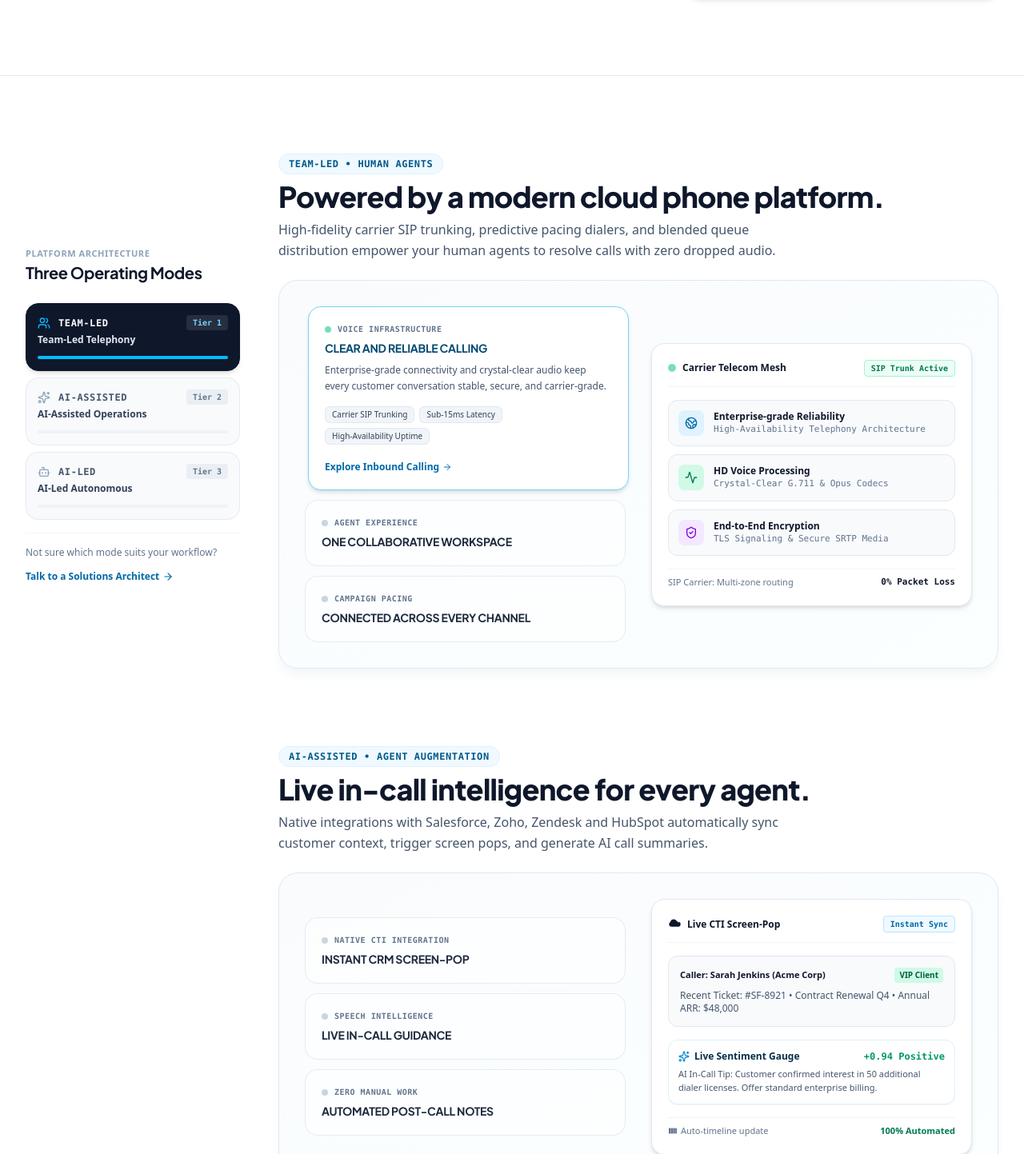
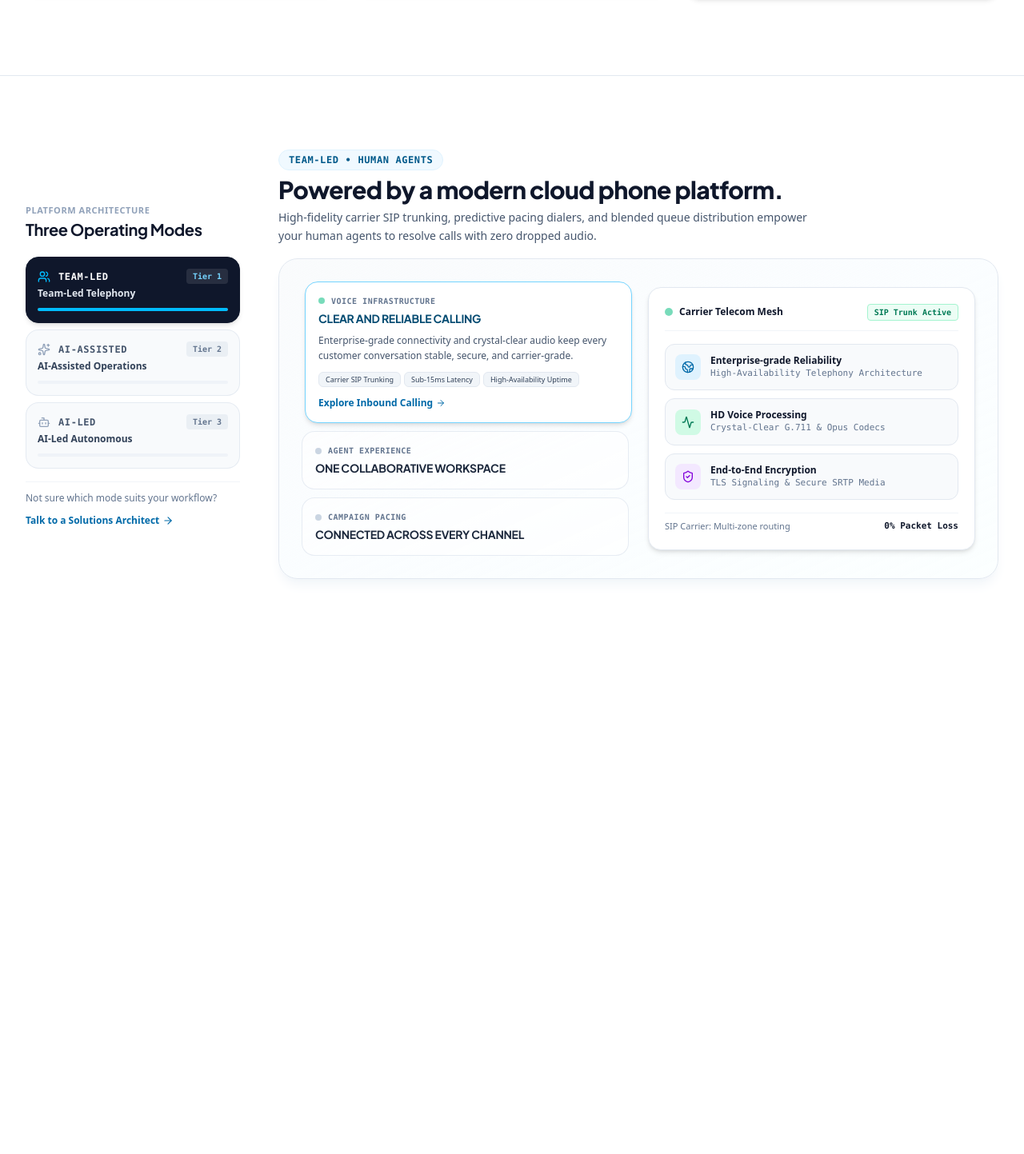
Before and after one commit to kamaralamkhan/cxdynamic, a Next.js app: page / in a window 1280 px wide. Shown: the part 5147-6590 px from the top of the page at 80% size. Built offline with nearby package versions, Linux system fonts and the light colour scheme.

Commit message:
fix(modes): pin section during scroll until Tier 3 completes

```diff
--- a/src/components/PlatformModesSection.tsx
+++ b/src/components/PlatformModesSection.tsx
@@ -159,14 +159,13 @@ const MODES: PlatformMode[] = [
 
 export default function PlatformModesSection() {
   const containerRef = useRef<HTMLDivElement>(null);
-  const sectionRefs = useRef<(HTMLDivElement | null)[]>([]);
 
   const [activeModeIdx, setActiveModeIdx] = useState(0);
   const [activeSubFeatureIdx, setActiveSubFeatureIdx] = useState(0);
-  const [progressFills, setProgressFills] = useState<number[]>([100, 0, 0]);
+  const [progressFills, setProgressFills] = useState<number[]>([0, 0, 0]);
   const [isManualScroll, setIsManualScroll] = useState(false);
 
-  // Track vertical scroll position and update progress bars
+  // Synchronize pinned scroll progress with the 3 tiers
   useEffect(() => {
     let ticking = false;
 
@@ -183,53 +182,51 @@ export default function PlatformModesSection() {
     const updateScrollProgress = () => {
       if (!containerRef.current) return;
 
+      const rect = containerRef.current.getBoundingClientRect();
       const viewportHeight = window.innerHeight;
-      const triggerPoint = viewportHeight * 0.45;
-      const containerRect = containerRef.current.getBoundingClientRect();
+      const runwayHeight = rect.height - viewportHeight;
 
-      // If user hasn't reached the platform modes section yet, stay on Tier 1
-      if (containerRect.top > triggerPoint) {
-        setProgressFills([0, 0, 0]);
-        if (!isManualScroll) {
-          setActiveModeIdx(0);
-        }
-        return;
+      // On mobile or if runway is small, don't pin
+      if (runwayHeight <= 100) return;
+
+      // Distance user has scrolled inside the pinned section
+      const scrolled = -rect.top;
+      const progress = Math.max(0, Math.min(1, scrolled / runwayHeight));
+
+      // Calculate fill percentages for each of the 3 tiers:
+      // Tier 1: 0.00 -> 0.33
+      // Tier 2: 0.33 -> 0.66
+      // Tier 3: 0.66 -> 1.00
+      let activeIdx = 0;
+      let f1 = 0;
+      let f2 = 0;
+      let f3 = 0;
+
+      if (progress <= 0.33) {
+        activeIdx = 0;
+        f1 = (progress / 0.33) * 100;
+        f2 = 0;
+        f3 = 0;
+      } else if (progress <= 0.66) {
+        activeIdx = 1;
+        f1 = 100;
+        f2 = ((progress - 0.33) / 0.33) * 100;
+        f3 = 0;
+      } else {
+        activeIdx = 2;
+        f1 = 100;
+        f2 = 100;
+        f3 = ((progress - 0.66) / 0.34) * 100;
       }
 
-      const newFills: number[] = [0, 0, 0];
-      let currentActive = 0;
+      setProgressFills([
+        Math.min(100, Math.max(0, Math.round(f1))),
+        Math.min(100, Math.max(0, Math.round(f2))),
+        Math.min(100, Math.max(0, Math.round(f3))),
+      ]);
 
-      sectionRefs.current.forEach((el, index) => {
-        if (!el) return;
-        const rect = el.getBoundingClientRect();
-
-        // When the top of this section reaches the trigger point, set it active
-        if (rect.top <= triggerPoint) {
-          currentActive = index;
-        }
-
-        // Progress fill calculation
-        if (rect.top > triggerPoint) {
-          newFills[index] = 0;
-        } else if (rect.bottom < triggerPoint) {
-          newFills[index] = 100;
-        } else {
-          const progress = ((triggerPoint - rect.top) / rect.height) * 100;
-          newFills[index] = Math.min(Math.max(Math.round(progress), 0), 100);
-        }
-      });
-
-      // If user scrolled completely past this container, clamp to Tier 3
-      if (containerRect.bottom < triggerPoint) {
-        currentActive = 2;
-        newFills[0] = 100;
-        newFills[1] = 100;
-        newFills[2] = 100;
-      }
-
-      setProgressFills(newFills);
       if (!isManualScroll) {
-        setActiveModeIdx(currentActive);
+        setActiveModeIdx(activeIdx);
       }
     };
 
@@ -239,37 +236,46 @@ export default function PlatformModesSection() {
     return () => window.removeEventListener("scroll", handleScroll);
   }, [isManualScroll]);
 
-  // Click tab to scroll directly to that section runway
+  // Click tab to jump directly to that tier and scroll runway smoothly
   const handleTabClick = (index: number) => {
     setIsManualScroll(true);
     setActiveModeIdx(index);
     setActiveSubFeatureIdx(0);
 
-    const targetEl = sectionRefs.current[index];
-    if (targetEl) {
-      const headerOffset = 100;
-      const elementPosition = targetEl.getBoundingClientRect().top;
-      const offsetPosition = elementPosition + window.scrollY - headerOffset;
+    if (containerRef.current) {
+      const containerTop = containerRef.current.getBoundingClientRect().top + window.scrollY;
+      const runwayHeight = containerRef.current.offsetHeight - window.innerHeight;
+
+      if (runwayHeight > 100) {
+        // Target scroll offsets: Tier 1 -> 0%, Tier 2 -> 45%, Tier 3 -> 85%
+        const targetPercent = index === 0 ? 0 : index === 1 ? 0.45 : 0.85;
+        const targetScroll = containerTop + runwayHeight * targetPercent;
 
         window.scrollTo({
-        top: offsetPosition,
+          top: targetScroll,
           behavior: "smooth",
         });
       }
+    }
+
+    // Set fills for the clicked tab
+    const fills = [0, 0, 0];
+    for (let i = 0; i < index; i++) fills[i] = 100;
+    fills[index] = 100;
+    setProgressFills(fills);
 
     setTimeout(() => {
       setIsManualScroll(false);
-    }, 1000);
+    }, 800);
   };
 
   const activeMode = MODES[activeModeIdx] || MODES[0];
-  const activeFeature = activeMode.features[activeSubFeatureIdx] || activeMode.features[0];
 
   return (
     <section
       ref={containerRef}
       id="how-it-works"
-      className="relative bg-white border-b border-slate-200 py-16 lg:py-24 scroll-mt-12 overflow-hidden"
+      className="relative bg-white border-b border-slate-200 lg:h-[260vh] scroll-mt-12"
     >
       <div id="platform-modes" className="sr-only" aria-hidden="true" />
 
@@ -279,17 +285,21 @@ export default function PlatformModesSection() {
         className="pointer-events-none absolute top-1/4 right-0 w-[600px] h-[600px] bg-gradient-to-bl from-sky-50 via-cyan-50/40 to-transparent rounded-full blur-3xl -z-10"
       />
 
-      <div className="max-w-7xl mx-auto px-4 sm:px-6 lg:px-8">
+      {/* ==================================================================== */}
+      {/* STICKY VIEWPORT CONTAINER: Stays pinned while scrolling through tiers */}
+      {/* ==================================================================== */}
+      <div className="lg:sticky lg:top-20 xl:top-24 lg:h-[calc(100vh-5rem)] flex flex-col justify-center py-12 lg:py-0 overflow-hidden">
 
-        {/* Sticky Desktop Layout: Left Subnav (Fixed) + Right Content Runway */}
-        <div className="grid grid-cols-1 lg:grid-cols-12 gap-8 lg:gap-12 items-start relative">
+        <div className="max-w-7xl mx-auto px-4 sm:px-6 lg:px-8 w-full">
+
+          <div className="grid grid-cols-1 lg:grid-cols-12 gap-8 lg:gap-12 items-center">
 
             {/* ======================================================== */}
-          {/* 1. LEFT STICKY SUB-NAVIGATION (Aircall Inspired Subnav) */}
+            {/* 1. LEFT SUB-NAVIGATION (Aircall Inspired Sticky Subnav)   */}
             {/* ======================================================== */}
-          <aside className="lg:col-span-3 lg:sticky lg:top-28 z-20 space-y-4">
+            <aside className="lg:col-span-3 space-y-4">
 
-            <div className="hidden lg:block space-y-2 pb-2">
+              <div className="hidden lg:block space-y-1 pb-1">
                 <span className="text-[11px] font-bold uppercase tracking-wider text-slate-400">
                   Platform Architecture
                 </span>
@@ -309,7 +319,7 @@ export default function PlatformModesSection() {
                     <button
                       key={mode.id}
                       onClick={() => handleTabClick(idx)}
-                    className={`group w-full text-left p-3.5 rounded-2xl transition-all cursor-pointer border shrink-0 min-w-[200px] lg:min-w-0 ${
+                      className={`group w-full text-left p-3 sm:p-3.5 rounded-2xl transition-all cursor-pointer border shrink-0 min-w-[200px] lg:min-w-0 ${
                         isCurrent
                           ? "bg-slate-900 text-white border-slate-900 shadow-md"
                           : "bg-slate-50 text-slate-600 border-slate-200/80 hover:bg-slate-100/80 hover:text-slate-900"
@@ -340,8 +350,8 @@ export default function PlatformModesSection() {
                         {mode.navTitle}
                       </div>
 
-                    {/* Dynamic 2px Progress Bar Fill (0% to 100% on scroll) */}
-                    <div className="mt-3 w-full h-1 bg-slate-200/40 rounded-full overflow-hidden">
+                      {/* Dynamic Progress Bar Fill (fills from 0% to 100% as user scrolls) */}
+                      <div className="mt-2.5 w-full h-1 bg-slate-200/40 rounded-full overflow-hidden">
                         <div
                           className={`h-full transition-all duration-150 ease-out rounded-full ${
                             isCurrent ? "bg-sky-400" : "bg-transparent"
@@ -355,7 +365,7 @@ export default function PlatformModesSection() {
               </div>
 
               {/* Quick Consultation Prompt */}
-            <div className="hidden lg:block pt-4 border-t border-slate-100 space-y-2">
+              <div className="hidden lg:block pt-3 border-t border-slate-100 space-y-1.5">
                 <span className="text-xs text-slate-500 block">
                   Not sure which mode suits your workflow?
                 </span>
@@ -371,53 +381,55 @@ export default function PlatformModesSection() {
             </aside>
 
             {/* ======================================================== */}
-          {/* 2. RIGHT SCROLL RUNWAY (3 Full Content Stages)           */}
+            {/* 2. RIGHT PINNED CONTENT: Active Mode Card (Transitions)   */}
             {/* ======================================================== */}
-          <div className="lg:col-span-9 space-y-16 lg:space-y-24">
+            <div className="lg:col-span-9 space-y-4">
 
-            {MODES.map((mode, modeIndex) => (
-              <div
-                key={mode.id}
-                ref={(el) => { sectionRefs.current[modeIndex] = el; }}
-                className="scroll-mt-24 space-y-6"
-              >
-                {/* Header for this mode */}
-                <div className="space-y-2">
+              {/* Header for current active mode */}
+              <div className="space-y-1.5 text-left transition-all duration-300">
                 <div className="inline-flex items-center gap-2 px-3 py-1 rounded-full bg-sky-50 border border-sky-100 text-sky-800 text-xs font-semibold uppercase tracking-wider font-mono">
-                    <span>{mode.label}</span>
+                  <span>{activeMode.label}</span>
                   <span>•</span>
-                    <span>{mode.id === "team-led" ? "Human Agents" : mode.id === "ai-assisted" ? "Agent Augmentation" : "Autonomous Bots"}</span>
+                  <span>
+                    {activeMode.id === "team-led"
+                      ? "Human Agents"
+                      : activeMode.id === "ai-assisted"
+                      ? "Agent Augmentation"
+                      : "Autonomous Bots"}
+                  </span>
                 </div>
-                  <h2 className="text-2xl sm:text-3xl lg:text-4xl font-extrabold text-slate-900 tracking-tight">
-                    {mode.headline}
+
+                <h2 className="text-2xl sm:text-3xl font-extrabold text-slate-900 tracking-tight">
+                  {activeMode.headline}
                 </h2>
-                  <p className="text-sm sm:text-base text-slate-600 leading-relaxed max-w-2xl">
-                    {mode.subhead}
+
+                <p className="text-xs sm:text-sm text-slate-600 leading-relaxed max-w-2xl">
+                  {activeMode.subhead}
                 </p>
               </div>
 
-                {/* Rounded Sleek Platform Container (Like Aircall Screenshot) */}
-                <div className="rounded-3xl border border-slate-200 bg-gradient-to-br from-slate-50/80 via-sky-50/30 to-cyan-50/20 p-5 sm:p-7 lg:p-8 shadow-lg shadow-slate-100">
-                  <div className="grid grid-cols-1 lg:grid-cols-12 gap-8 items-center">
+              {/* Rounded Sleek Platform Container (Pinned in viewport) */}
+              <div
+                key={activeMode.id}
+                className="rounded-3xl border border-slate-200 bg-gradient-to-br from-slate-50/80 via-sky-50/30 to-cyan-50/20 p-5 sm:p-6 lg:p-7 shadow-lg shadow-slate-100 transition-all duration-300 animate-in fade-in"
+              >
+                <div className="grid grid-cols-1 lg:grid-cols-12 gap-6 items-center">
 
-                    {/* Left Column inside card: 3 Sub-features list */}
-                    <div className="lg:col-span-6 space-y-3">
-                      {mode.features.map((feature, featIdx) => {
-                        const isSelected = activeModeIdx === modeIndex && activeSubFeatureIdx === featIdx;
+                  {/* Left Column inside card: 3 Sub-features */}
+                  <div className="lg:col-span-6 space-y-2.5">
+                    {activeMode.features.map((feature, featIdx) => {
+                      const isSelected = activeSubFeatureIdx === featIdx;
                       return (
                         <div
                           key={feature.id}
-                            onClick={() => {
-                              setActiveModeIdx(modeIndex);
-                              setActiveSubFeatureIdx(featIdx);
-                            }}
-                            className={`p-4 sm:p-5 rounded-2xl border transition-all cursor-pointer text-left ${
+                          onClick={() => setActiveSubFeatureIdx(featIdx)}
+                          className={`p-3.5 sm:p-4 rounded-2xl border transition-all cursor-pointer text-left ${
                             isSelected
                               ? "bg-white border-sky-300 shadow-md translate-x-1"
                               : "bg-white/60 border-slate-200/80 hover:bg-white hover:border-slate-300"
                           }`}
                         >
-                            <div className="flex items-center gap-2 mb-1.5">
+                          <div className="flex items-center gap-2 mb-1">
                             <span className={`w-2 h-2 rounded-full ${
                               isSelected ? "bg-emerald-500 animate-pulse" : "bg-slate-300"
                             }`} />
@@ -433,23 +445,23 @@ export default function PlatformModesSection() {
                           </h4>
 
                           {isSelected && (
-                              <div className="mt-2 space-y-3 animate-in fade-in duration-200">
+                            <div className="mt-2 space-y-2 animate-in fade-in duration-200">
                               <p className="text-xs text-slate-600 leading-relaxed">
                                 {feature.desc}
                               </p>
 
-                                <div className="flex flex-wrap gap-1.5 pt-1">
+                              <div className="flex flex-wrap gap-1 pt-0.5">
                                 {feature.badges.map((b, bIdx) => (
                                   <span
                                     key={bIdx}
-                                      className="text-[10px] font-medium bg-slate-100 text-slate-700 px-2 py-0.5 rounded-md border border-slate-200"
+                                    className="text-[9px] font-medium bg-slate-100 text-slate-700 px-2 py-0.5 rounded-md border border-slate-200"
                                   >
                                     {b}
                                   </span>
                                 ))}
                               </div>
 
-                                <div className="pt-2">
+                              <div className="pt-1">
                                 <Link
                                   href={feature.linkHref}
                                   className="text-xs font-semibold text-sky-700 hover:text-sky-800 flex items-center gap-1 group/link"
@@ -470,7 +482,7 @@ export default function PlatformModesSection() {
                     <div className="rounded-2xl border border-slate-200 bg-white shadow-md p-5 space-y-4">
 
                       {/* 1. VISUAL FOR TEAM-LED: Global SIP Carrier Network */}
-                        {mode.id === "team-led" && (
+                      {activeMode.id === "team-led" && (
                         <div className="space-y-4">
                           <div className="flex items-center justify-between pb-3 border-b border-slate-100">
                             <div className="flex items-center gap-2">
@@ -484,7 +496,7 @@ export default function PlatformModesSection() {
                             </span>
                           </div>
 
-                            {/* Floating Network Indicators (matching screenshot) */}
+                          {/* Floating Network Indicators */}
                           <div className="space-y-2.5">
                             <div className="p-3 bg-slate-50 rounded-xl border border-slate-200 flex items-center gap-3">
                               <div className="w-8 h-8 rounded-lg bg-sky-100 text-sky-700 flex items-center justify-center shrink-0">
@@ -525,7 +537,7 @@ export default function PlatformModesSection() {
                       )}
 
                       {/* 2. VISUAL FOR AI-ASSISTED: CRM Screen-Pop & Speech Coaching */}
-                        {mode.id === "ai-assisted" && (
+                      {activeMode.id === "ai-assisted" && (
                         <div className="space-y-4">
                           <div className="flex items-center justify-between pb-3 border-b border-slate-100">
                             <div className="flex items-center gap-2">
@@ -572,7 +584,7 @@ export default function PlatformModesSection() {
                       )}
 
                       {/* 3. VISUAL FOR AI-LED: Conversational Voicebot & WhatsApp */}
-                        {mode.id === "ai-led" && (
+                      {activeMode.id === "ai-led" && (
                         <div className="space-y-4">
                           <div className="flex items-center justify-between pb-3 border-b border-slate-100">
                             <div className="flex items-center gap-2">
@@ -619,7 +631,6 @@ export default function PlatformModesSection() {
               </div>
 
             </div>
-            ))}
 
           </div>
 
```
Lines whose indentation alone changed are shown as unchanged.
